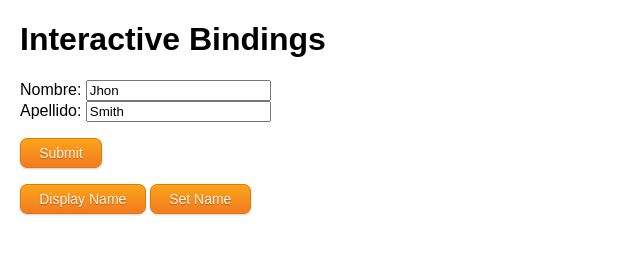
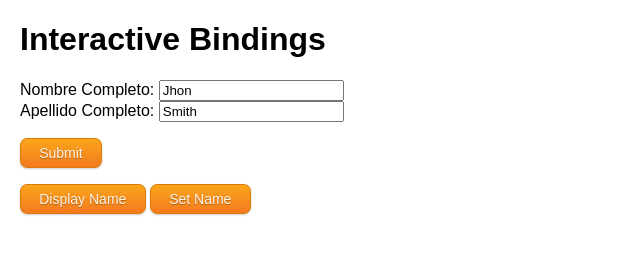
Before and after one commit to ls3gar5/KnockOut, a plain HTML site: page KnockOut/View/item17.html in a window 1280 px wide. Shown: the whole page, without its empty margins (0-640 px from the left). Drawn offline with Linux system fonts and the light colour scheme.

Commit message:
Se modifico HTML

```diff
--- a/KnockOut/View/item17.html
+++ b/KnockOut/View/item17.html
@@ -15,8 +15,8 @@
 
     <form action="#" method="post">
 
-        <label>Nombre: <input data-bind="value:firstName"/></label> <br />
-        <label>Apellido: <input data-bind="value:lastName" /></label>
+        <label>Nombre Completo: <input data-bind="value:firstName"/></label> <br />
+        <label>Apellido Completo: <input data-bind="value:lastName" /></label>
 
         <p><button data-bind="click: saveUserData">Submit</button></p>
         <p>
```
Also changed, not shown: KnockOut/obj/Debug/KnockOut.csproj.FileListAbsolute.txt, 1 other file.
